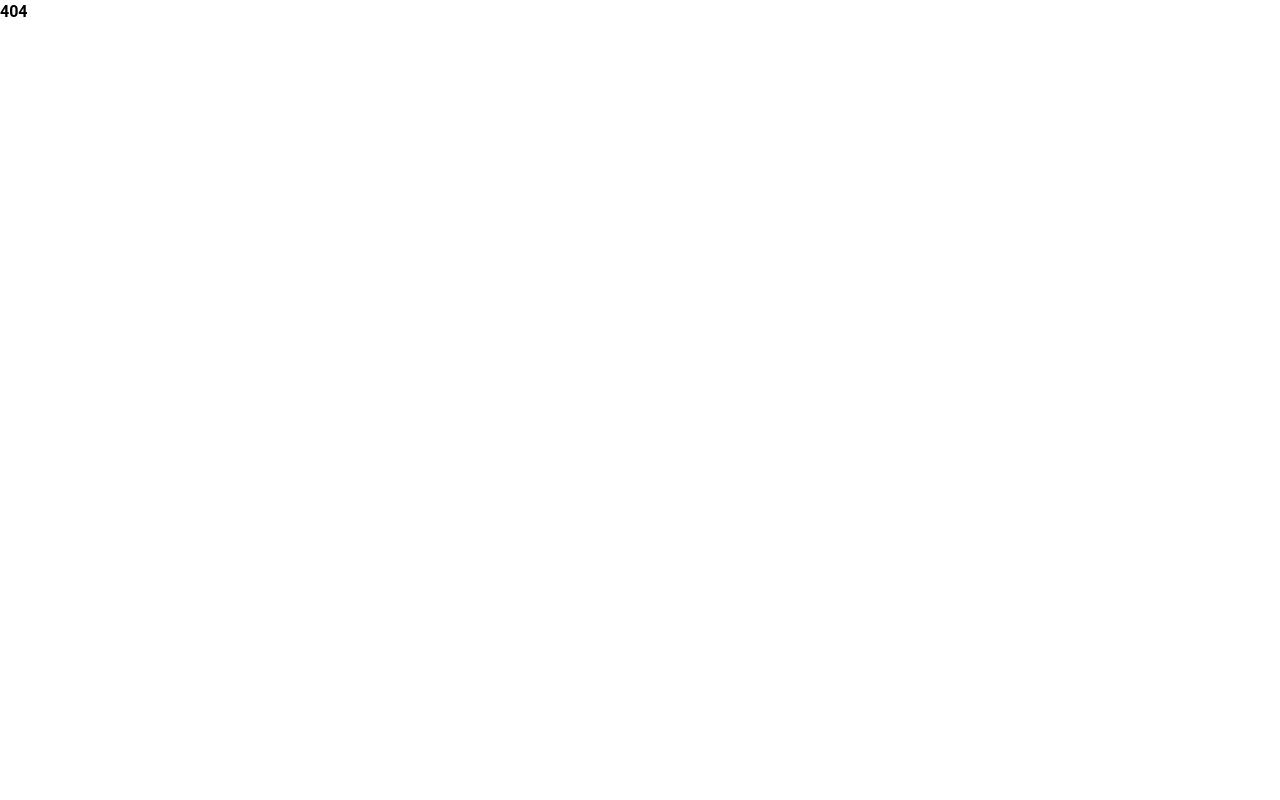
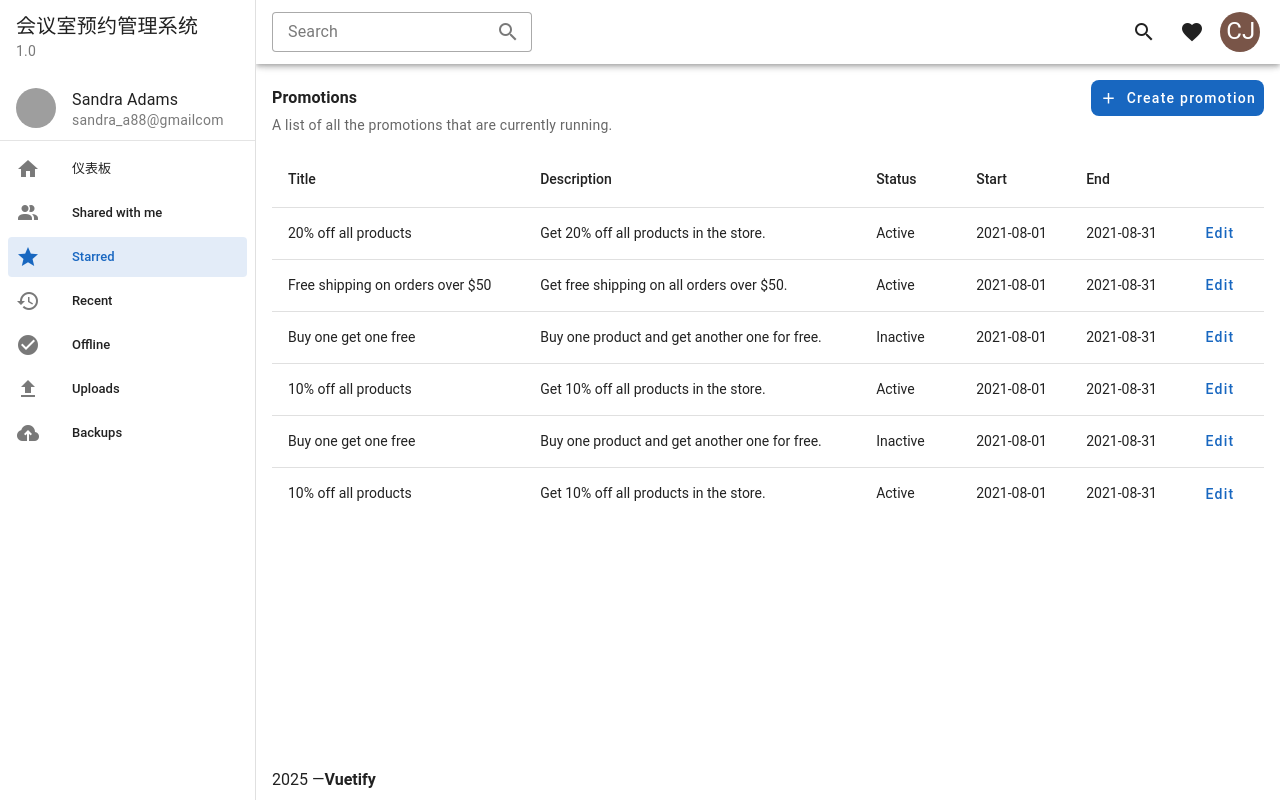
Before and after one commit to YouMuse/generic.vue, a Vue app: page /table in a window 1280 px wide. Before the commit this address led to /404. Built offline with nearby package versions, Linux system fonts and the light colour scheme; grey boxes are pictures that could not be loaded.

Commit message:
add data display

```diff
--- a/src/components/v-navigation-drawer/left-menu.vue
+++ b/src/components/v-navigation-drawer/left-menu.vue
@@ -16,7 +16,7 @@ const userInfo = {
 const menuInfo = [
   {text: '仪表板', icon: 'mdi-home', link: '/'},
   {text: 'Shared with me', icon: 'mdi-account-multiple', link: '/list'},
-  {text: 'Starred', icon: 'mdi-star', link: '/1'},
+  {text: 'Starred', icon: 'mdi-star', link: '/table'},
   {text: 'Recent', icon: 'mdi-history', link: '/2'},
   {text: 'Offline', icon: 'mdi-check-circle', link: '/3'},
   {text: 'Uploads', icon: 'mdi-upload', link: '/4'},
--- a/src/plugins/router.js
+++ b/src/plugins/router.js
@@ -55,6 +55,22 @@ export function installRouter(app) {
             meta: {
                 title: 'Login'
             }
+        },
+        {
+            path: "/table",
+            component: () => import('@/layouts/inbox.vue'),
+            meta: {
+                title: 'Table'
+            },
+            children: [
+                {
+                    path: "/table",
+                    component: () => import('@/views/data-display/data-tables.vue'),
+                    meta: {
+                        title: 'Table'
+                    }
+                }
+            ]
         }
     ]
     routeArray.forEach(route => {
@@ -66,5 +82,12 @@ export function installRouter(app) {
         routes: routes
     })
 
+    router.beforeEach((to, from, next) => {
+        if (to.meta.title) {
+            document.title = to.meta.title;
+        }
+        next();
+    });
+
     app.use(router)
 }
--- /dev/null
+++ b/src/views/data-display/data-tables.vue
@@ -0,0 +1,121 @@
+<script setup>
+const headers = [
+  {
+    title: 'Title',
+    key: 'title',
+  },
+  {
+    title: 'Description',
+    key: 'description',
+  },
+  {
+    title: 'Status',
+    key: 'status',
+  },
+  {
+    title: 'Start',
+    key: 'start',
+  },
+  {
+    title: 'End',
+    key: 'end',
+  },
+  {
+    title: '',
+    key: 'actions',
+  },
+]
+
+const items = [
+  {
+    title: '20% off all products',
+    description: 'Get 20% off all products in the store.',
+    status: 'Active',
+    start: '2021-08-01',
+    end: '2021-08-31',
+  },
+  {
+    title: 'Free shipping on orders over $50',
+    description: 'Get free shipping on all orders over $50.',
+    status: 'Active',
+    start: '2021-08-01',
+    end: '2021-08-31',
+  },
+  {
+    title: 'Buy one get one free',
+    description: 'Buy one product and get another one for free.',
+    status: 'Inactive',
+    start: '2021-08-01',
+    end: '2021-08-31',
+  },
+  {
+    title: '10% off all products',
+    description: 'Get 10% off all products in the store.',
+    status: 'Active',
+    start: '2021-08-01',
+    end: '2021-08-31',
+  },
+  {
+    title: 'Buy one get one free',
+    description: 'Buy one product and get another one for free.',
+    status: 'Inactive',
+    start: '2021-08-01',
+    end: '2021-08-31',
+  },
+  {
+    title: '10% off all products',
+    description: 'Get 10% off all products in the store.',
+    status: 'Active',
+    start: '2021-08-01',
+    end: '2021-08-31',
+  },
+]
+</script>
+
+<template>
+  <v-main>
+    <v-container>
+      <section>
+        <h3 class="d-flex justify-space-between align-center text-subtitle-1 font-weight-bold">
+          Promotions
+
+          <v-btn
+              class="text-none"
+              color="primary"
+              prepend-icon="mdi-plus"
+              rounded="lg"
+              slim
+              text="Create promotion"
+              variant="flat"
+          />
+        </h3>
+
+        <div class="text-body-2 text-medium-emphasis mb-4 w-100 w-md-75">
+          A list of all the promotions that are currently running.
+        </div>
+
+        <v-data-table
+            class="bg-transparent"
+            :headers="headers"
+            hide-default-footer
+            :items="items"
+        >
+          <template #item.actions>
+            <v-btn
+                class="text-none"
+                color="primary"
+                min-width="0"
+                slim
+                text="Edit"
+                variant="text"
+            />
+          </template>
+        </v-data-table>
+      </section>
+    </v-container>
+  </v-main>
+</template>
+
+<style scoped>
+
+</style>
```
